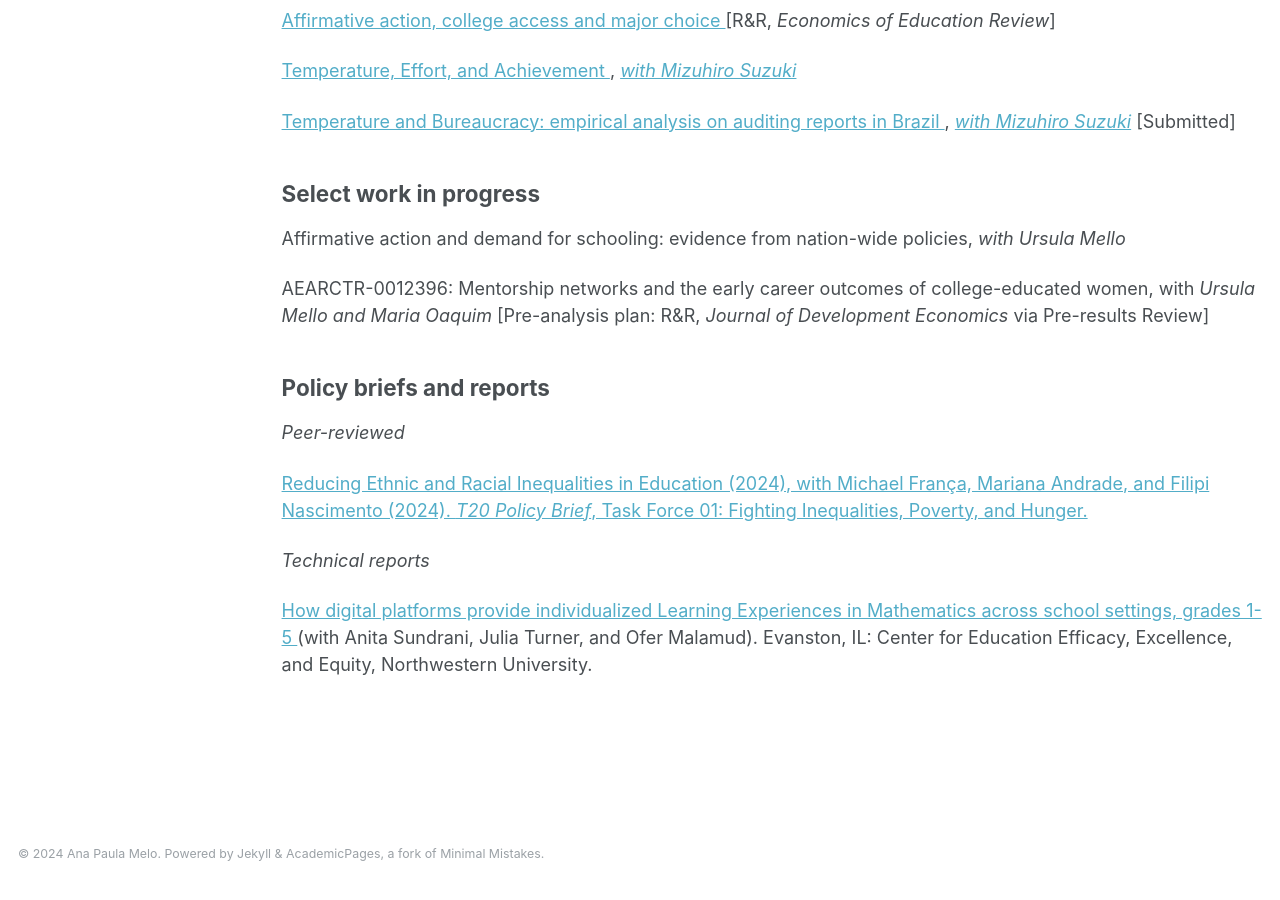
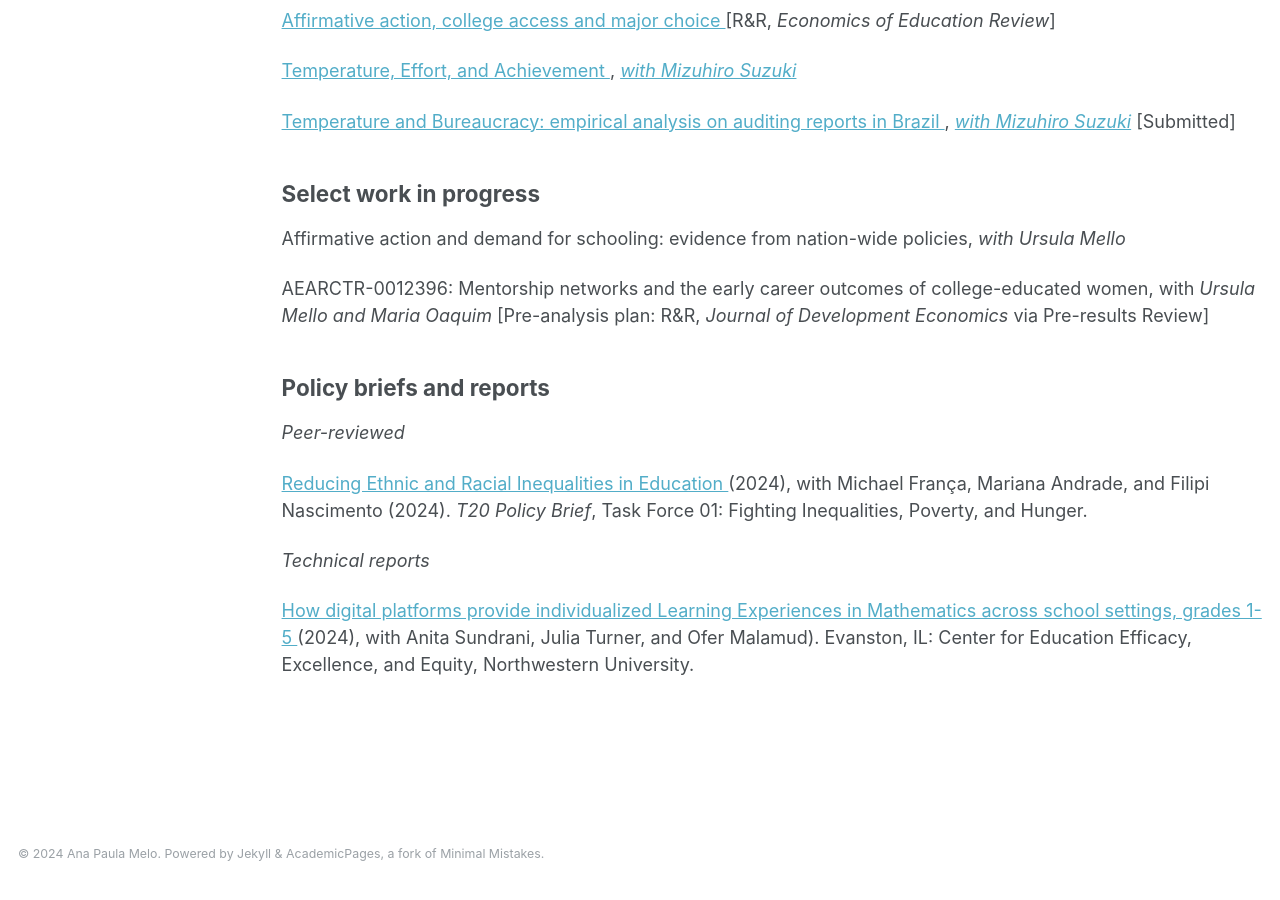
Before and after one commit to anapmelo/anapmelo.github.io, a Jekyll site: the page built from _pages/publications.md, in a window 1280 px wide and 900 px high, scrolled down 679 px. Built offline with Jekyll 4.4.1, drawn with Linux system fonts in a browser that asks for light colours.

Commit message:
Update publications.md

```diff
--- a/_pages/publications.md
+++ b/_pages/publications.md
@@ -39,8 +39,8 @@ AEARCTR-0012396: Mentorship networks and the early career outcomes of college-ed
 
 _Peer-reviewed_
 
-<a href="https://t20brasil.org/en/pbs?nucleo_id=1/"> Reducing Ethnic and Racial Inequalities in Education (2024), with Michael França, Mariana Andrade, and Filipi Nascimento (2024). _T20 Policy Brief_, Task Force 01: Fighting Inequalities, Poverty, and Hunger.
+<a href="https://t20brasil.org/en/pbs?nucleo_id=1/"> Reducing Ethnic and Racial Inequalities in Education </a> (2024), with Michael França, Mariana Andrade, and Filipi Nascimento (2024). _T20 Policy Brief_, Task Force 01: Fighting Inequalities, Poverty, and Hunger.
 
 _Technical reports_
 
-<a href="https://e4.northwestern.edu/2024/06/27/how-digital-platforms-provide-individualized-learning-experiences-in-mathematics/"> How digital platforms provide individualized Learning Experiences in Mathematics across school settings, grades 1-5 </a> (with Anita Sundrani, Julia Turner, and Ofer Malamud). Evanston, IL: Center for Education Efficacy, Excellence, and Equity, Northwestern University.
+<a href="https://e4.northwestern.edu/2024/06/27/how-digital-platforms-provide-individualized-learning-experiences-in-mathematics/"> How digital platforms provide individualized Learning Experiences in Mathematics across school settings, grades 1-5 </a> (2024), with Anita Sundrani, Julia Turner, and Ofer Malamud). Evanston, IL: Center for Education Efficacy, Excellence, and Equity, Northwestern University.
```
